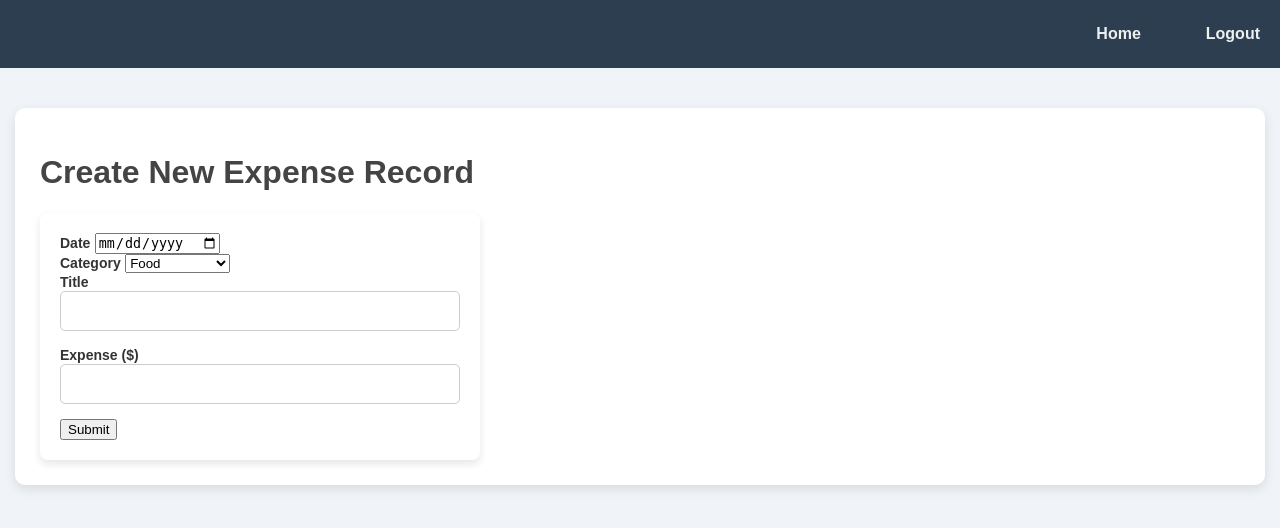
After one commit to yuchangrachel/SpendWise, a Flask app: page /expense/create in a window 1280 px wide. The commit adds this page. Shown: the top 528 px of the page. Run offline with Flask 3, Linux system fonts and the light colour scheme; the visitor is signed in with stand-in values (Sample User, id 1).

Commit message:
expense schema

```diff
--- a/backend/app.py
+++ b/backend/app.py
@@ -2,17 +2,23 @@
 Backend main entry
 """
 from flask import Flask, render_template
-from flask_login import LoginManager, login_required
+from flask_login import LoginManager, login_required, current_user
 from flask_bcrypt import Bcrypt
 from flask_cors import CORS
 from extensions import bcrypt, db, migrate
 from routes.auth import auth_bp
+from routes.expense import expense_bp
 from models.users import User
+from datetime import timedelta
+from models.expense import Expense
+
 
 app = Flask(__name__)
 
 # load config from config.py
 app.config.from_object("config.Config")
+app.config['PERMANENT_SESSION_LIFETIME'] = timedelta(minutes=30)  # Session expires after 30 minutes
+
 
 # initialize extensions
 bcrypt.init_app(app)
@@ -30,12 +36,17 @@ def load_user(user_id):
 
 # register blueprints
 app.register_blueprint(auth_bp)
+app.register_blueprint(expense_bp)
 
 # Home route
 @app.route("/")
 @login_required
 def home():
-    return render_template("login.html")
+    # Fetch expenses for the currently logged-in user
+    expenses = Expense.query.filter_by(user_id=current_user.id).paginate(page=1, per_page=1, error_out=False)
+
+    return render_template("home.html", expenses=expenses)
+
 
 if __name__ == "__main__":
     app.run(debug=True)
--- a/backend/forms.py
+++ b/backend/forms.py
@@ -1,6 +1,6 @@
 from flask_wtf import FlaskForm
-from wtforms import StringField, PasswordField, SubmitField
-from wtforms.validators import DataRequired, Email, Length, EqualTo
+from wtforms import StringField, PasswordField, SubmitField, DateField, SelectField, FloatField
+from wtforms.validators import DataRequired, Email, Length, EqualTo, NumberRange
 
 class LoginForm(FlaskForm):
     email = StringField(
@@ -44,3 +44,19 @@ class RegisterForm(FlaskForm):
         ]
     )
     submit = SubmitField('Register')
+
+
+class ExpenseForm(FlaskForm):
+    date = DateField('Date', format='%Y-%m-%d', validators=[DataRequired()])
+    category = SelectField('Category', choices=[
+        ('Food', 'Food'),
+        ('Transport', 'Transport'),
+        ('Entertainment', 'Entertainment'),
+        ('Utilities', 'Utilities'),
+        ('Health', 'Health')
+    ], validators=[DataRequired()])
+    title = StringField('Title', validators=[DataRequired(), Length(min=3, max=100)])
+    expense = FloatField('Expense ($)', validators=[DataRequired(), NumberRange(min=0)])
+
+    class Meta:
+        csrf = False
--- /dev/null
+++ b/backend/routes/expense.py
@@ -0,0 +1,43 @@
+from flask import render_template, redirect, url_for, flash, Blueprint
+from flask_login import login_required, current_user
+from models.expense import Expense
+from forms import ExpenseForm
+from extensions import db
+
+
+expense_bp = Blueprint('expense', __name__, url_prefix='/expense')
+
+# Home route
+@expense_bp.route("/", methods=["GET"])
+@login_required
+def home():
+    # Query the Expense model for the current user's expenses
+    expenses = Expense.query.filter_by(user_id=current_user.id).all()
+
+    # Render home.html with the fetched expenses
+    return render_template("home.html", expenses=expenses)
+
+
+@expense_bp.route("/create", methods=["GET", "POST"])
+@login_required
+def create_expense():
+    form = ExpenseForm()
+
+    if form.validate_on_submit():
+        # Create a new expense record from form data
+        new_expense = Expense(
+            date=form.date.data,
+            category=form.category.data,
+            title=form.title.data,
+            expense=form.expense.data,
+            user_id=current_user.id
+        )
+
+        # Add the new expense to the database
+        db.session.add(new_expense)
+        db.session.commit()
+
+        flash("Expense record created successfully!", "success")
+        return redirect(url_for("expense.home"))
+
+    return render_template("create_expense_record.html", form=form)
--- a/backend/static/style/index.css
+++ b/backend/static/style/index.css
@@ -129,3 +129,14 @@ input[type="submit"] {
 input[type="submit"]:hover {
     background-color: #586069;
 }
+
+
+/* Table styling */
+table, th, td {
+    border: 1px solid white;
+    border-collapse: collapse;
+}
+th {
+    background-color: #96D4D4;
+    padding: 5px;
+}
--- /dev/null
+++ b/backend/templates/create_expense_record.html
@@ -0,0 +1,34 @@
+{% extends "navbar.html" %}
+{% block title %}Create Expense{% endblock %}
+{% block content %}
+<h1>Create New Expense Record</h1>
+
+<form method="POST" action="{{ url_for('expense.create_expense') }}">
+    {{ form.hidden_tag() }}
+
+    <div>
+        <label for="date">Date</label>
+        {{ form.date() }}
+    </div>
+
+    <div>
+        <label for="category">Category</label>
+        {{ form.category() }}
+    </div>
+
+    <div>
+        <label for="title">Title</label>
+        {{ form.title() }}
+    </div>
+
+    <div>
+        <label for="expense">Expense ($)</label>
+        {{ form.expense() }}
+    </div>
+
+    <div>
+        <button type="submit">Submit</button>
+    </div>
+</form>
+
+{% endblock %}
```
Also changed, not shown: backend/models/expense.py (added, +27 -0 lines), backend/templates/home.html (+26 -0 lines), backend/templates/dashboard.html (deleted).
